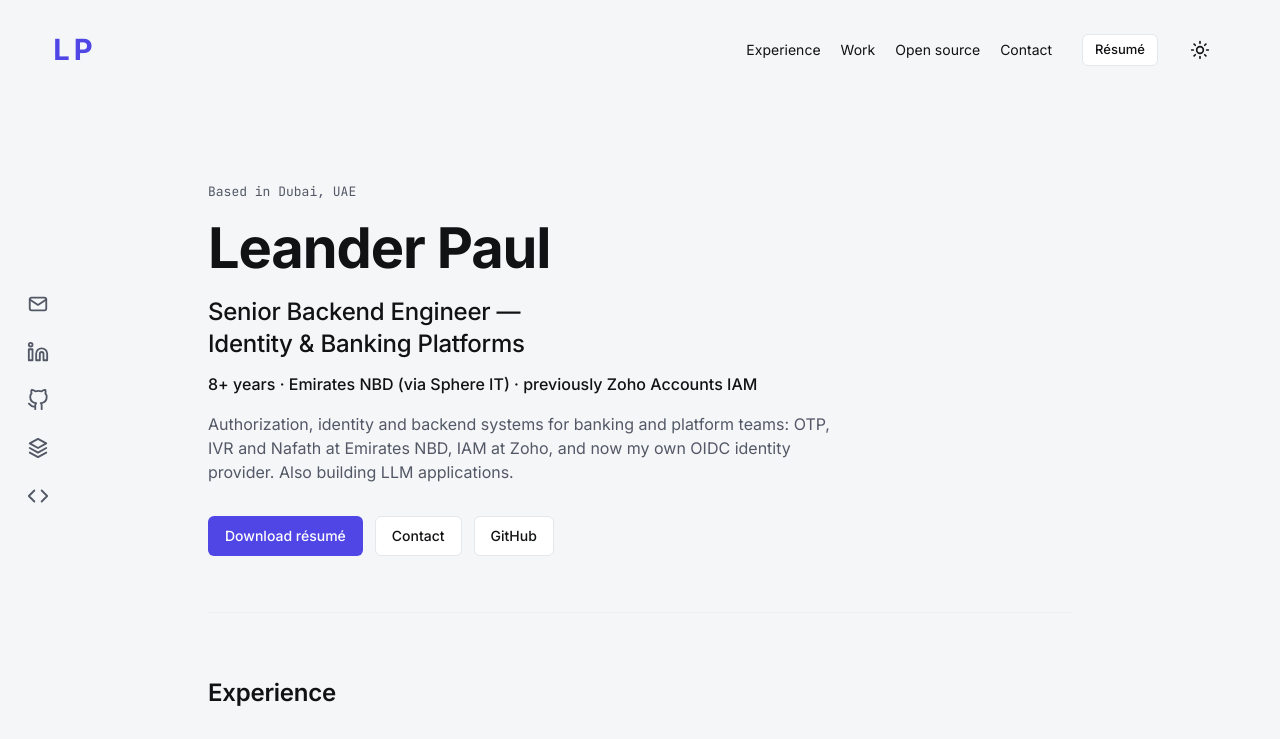
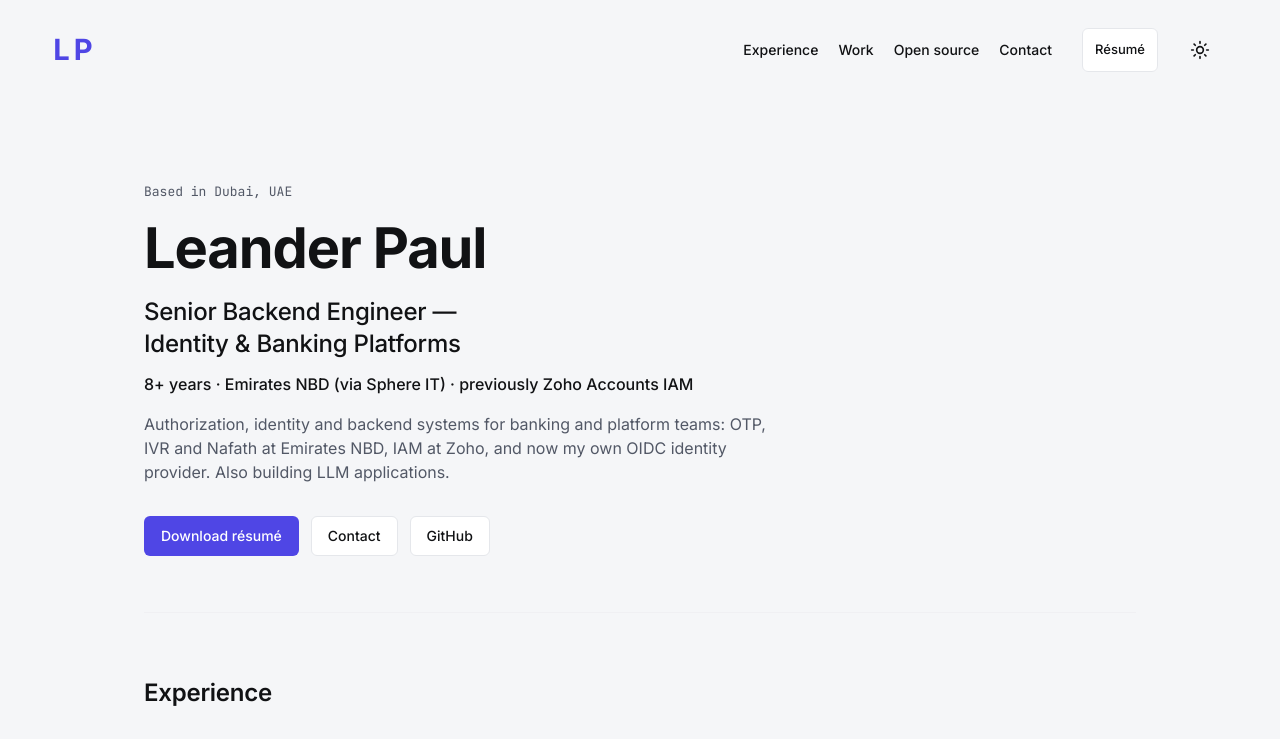
Before and after one commit to leanderpaul/leanderpaul.github.io, a Vue app: page / in a window 1280 px wide. Shown: the top 739 px of the page. Built offline with nearby package versions, Linux system fonts and the light colour scheme.

Commit message:
style(theme): tint dark mode, frost navbar, drop rail
Social rail duplicated nav and footer; icons move to the hero.
Dark cards keep their surface so tertiary text stays at 4.5:1;
separation comes from a stronger border.

Co-Authored-By: Claude Opus 5.5 <noreply@anthropic.com>

```diff
--- a/src/App.vue
+++ b/src/App.vue
@@ -2,7 +2,7 @@
 import { computed, ref } from 'vue';
 import { useRoute, useRouter } from 'vue-router';
 
-import { Footer, Navbar, SocialRail } from '@app/components';
+import { Footer, Navbar } from '@app/components';
 
 const route = useRoute();
 const router = useRouter();
@@ -24,13 +24,13 @@ function focusMain() {
       <router-view />
     </main>
     <template v-if="hasChrome">
-      <SocialRail />
       <Footer />
     </template>
   </div>
 </template>
 <style scoped>
 .app {
+  overflow-x: clip;
   display: flex;
   flex-direction: column;
   min-height: var(--sh-viewport-height);
@@ -47,7 +47,7 @@ main:focus-visible {
 .container {
   display: flex;
   width: 100%;
-  max-width: 1024px;
+  max-width: 1152px;
   margin: 0px auto;
   padding: 70px 80px 0px 80px;
 }
--- a/src/components/index.ts
+++ b/src/components/index.ts
@@ -1,6 +1,5 @@
 export { default as Navbar } from './navbar.component.vue';
 export { default as Footer } from './footer.component.vue';
-export { default as SocialRail } from './social-rail.component.vue';
 export { default as LinkIcon } from './link-icon.component.vue';
 export { default as ThemeToggle } from './theme-toggle.component.vue';
 export * from './ui';
--- a/src/components/navbar.component.vue
+++ b/src/components/navbar.component.vue
@@ -160,20 +160,27 @@ nav {
   padding: 0px 48px;
   z-index: var(--sh-z-shell);
   font-size: var(--sh-text-body);
-  background-color: var(--sh-surface-app);
+  background-color: transparent;
   border-bottom: var(--sh-border-width) solid transparent;
   transition:
     height var(--sh-duration-normal) var(--sh-ease-standard),
-    border-color var(--sh-duration-normal) var(--sh-ease-standard);
+    border-color var(--sh-duration-normal) var(--sh-ease-standard),
+    background-color var(--sh-duration-normal) var(--sh-ease-standard);
 }
 
 nav.bordered {
   height: 70px;
+  background-color: color-mix(in srgb, var(--sh-surface-app) 78%, transparent);
+  backdrop-filter: saturate(1.4) blur(14px);
 }
 
 nav.bordered:not(.open) {
   border-bottom-color: var(--sh-border-default);
   box-shadow: var(--sh-shadow-e1);
+}
+
+nav.open {
+  background-color: var(--sh-surface-app);
 }
 
 svg {
@@ -263,6 +270,10 @@ li {
 }
 
 li > a {
+  display: inline-flex;
+  align-items: center;
+  min-height: var(--sh-tap-target);
+  font-weight: 500;
   text-decoration: none;
 }
 
--- a/src/components/social-rail.component.vue
+++ /dev/null
@@ -1,94 +0,0 @@
-<script lang="ts" setup>
-import { SOCIAL_LINKS } from './social-links.util';
-</script>
-<template>
-  <nav class="rail" aria-label="Social">
-    <ul>
-      <li v-for="link in SOCIAL_LINKS" :key="link.label">
-        <a
-          :href="link.href"
-          :aria-label="link.label"
-          :target="link.external ? '_blank' : undefined"
-          :rel="link.external ? 'noopener' : undefined"
-        >
-          <svg v-if="link.icon === 'email'" viewBox="0 0 24 24" aria-hidden="true" focusable="false">
-            <rect x="3" y="5" width="18" height="14" rx="2" />
-            <path d="m3 7 9 6 9-6" />
-          </svg>
-          <svg v-else-if="link.icon === 'linkedin'" viewBox="0 0 24 24" aria-hidden="true" focusable="false">
-            <path d="M16 8a6 6 0 0 1 6 6v7h-4v-7a2 2 0 0 0-4 0v7h-4v-7a6 6 0 0 1 6-6z" />
-            <rect x="2" y="9" width="4" height="12" />
-            <circle cx="4" cy="4" r="2" />
-          </svg>
-          <svg v-else-if="link.icon === 'github'" viewBox="0 0 24 24" aria-hidden="true" focusable="false">
-            <path
-              d="M9 19c-5 1.5-5-2.5-7-3m14 6v-3.87a3.37 3.37 0 0 0-.94-2.61c3.14-.35 6.44-1.54 6.44-7A5.44 5.44 0 0 0 20 4.77 5.07 5.07 0 0 0 19.91 1S18.73.65 16 2.48a13.38 13.38 0 0 0-7 0C6.27.65 5.09 1 5.09 1A5.07 5.07 0 0 0 5 4.77a5.44 5.44 0 0 0-1.5 3.78c0 5.42 3.3 6.61 6.44 7A3.37 3.37 0 0 0 9 18.13V22"
-            />
-          </svg>
-          <svg v-else-if="link.icon === 'organization'" viewBox="0 0 24 24" aria-hidden="true" focusable="false">
-            <path d="m12 2 9 5-9 5-9-5 9-5z" />
-            <path d="m3 12 9 5 9-5" />
-            <path d="m3 17 9 5 9-5" />
-          </svg>
-          <svg v-else viewBox="0 0 24 24" aria-hidden="true" focusable="false">
-            <path d="m16 18 6-6-6-6" />
-            <path d="m8 6-6 6 6 6" />
-          </svg>
-        </a>
-      </li>
-    </ul>
-  </nav>
-</template>
-<style scoped>
-.rail {
-  display: none;
-}
-
-@media (min-width: 1024px) {
-  .rail {
-    position: fixed;
-    top: 50%;
-    left: 16px;
-    z-index: var(--sh-z-sticky);
-    display: block;
-    transform: translateY(-50%);
-  }
-
-  ul {
-    display: flex;
-    flex-direction: column;
-    gap: 4px;
-    list-style: none;
-    margin: 0px;
-    padding: 0px;
-  }
-
-  a {
-    display: inline-flex;
-    align-items: center;
-    justify-content: center;
-    width: var(--sh-tap-target);
-    height: var(--sh-tap-target);
-    color: var(--sh-text-secondary);
-    border-radius: var(--sh-radius-md);
-    transition:
-      color var(--sh-duration-fast) var(--sh-ease-standard),
-      background-color var(--sh-duration-fast) var(--sh-ease-standard);
-  }
-
-  a:hover {
-    color: var(--sh-accent-text);
-    background-color: var(--sh-accent-soft);
-  }
-
-  svg {
-    width: 22px;
-    height: 22px;
-    fill: none;
-    stroke: currentColor;
-    stroke-width: 2;
-    stroke-linecap: round;
-    stroke-linejoin: round;
-  }
-}
-</style>
--- a/src/styles/tokens.css
+++ b/src/styles/tokens.css
@@ -402,9 +402,18 @@
 :root {
   --sh-text-hero: clamp(2.25rem, 1.5rem + 3vw, 3.5rem);
   --sh-text-hero--line-height: 1.1;
+  --sh-text-section: clamp(1.5rem, 1.25rem + 1vw, 2rem);
+  --sh-text-section--line-height: 1.2;
   /* Chromium embeds variable fonts such as Inter in PDFs as Type 3 glyphs, which scrambles text extraction. */
   --sh-font-print: Arial, Helvetica, sans-serif;
   /* The platform's light tertiary (#707784) is 4.16:1 on --sh-surface-app, below WCAG AA. */
   --sh-neutral-550: #656c79;
   --sh-text-tertiary: var(--sh-neutral-550);
 }
+
+:root[data-theme='dark'] {
+  --sh-surface-app: #0b0b12;
+  --sh-surface-card: #12121b;
+  --sh-surface-raised: #191924;
+  --sh-border-default: #2a2a38;
+}
```
Also changed, not shown: src/components/social-icon.component.vue (added, +41 -0 lines).
